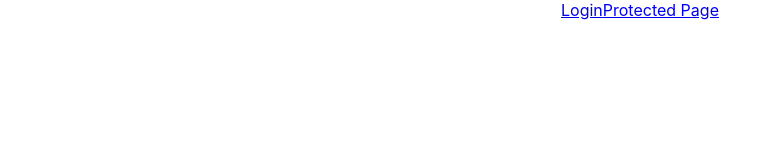
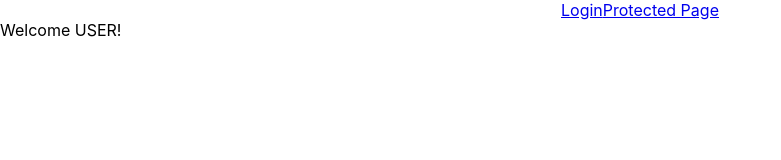
Before and after one commit to johngwells/Auth-Friends, a React (Create React App) app in the folder friends/: page / in a window 1280 px wide. Shown: the top 160 px of the page, without its empty margins (0-781 px from the left). Built offline with nearby package versions, Linux system fonts and the light colour scheme; sample sign-in values are in the browser's storage.

Commit message:
connect components to app.js

```diff
--- a/friends/src/App.js
+++ b/friends/src/App.js
@@ -2,6 +2,8 @@
 import './App.css';
 
 import Login from './components/Login';
+import PrivateRoute from './components/PrivateRoute';
+import Protected from './components/Protected';
 
 import {
   BrowserRouter as Router,
@@ -19,6 +21,7 @@
       </div>
       <Switch>
         <Route path='/login' component={Login} />
+        <PrivateRoute paht='/protected' component={Protected} />
       </Switch>
     </Router>
   );
--- a/friends/src/components/Login.js
+++ b/friends/src/components/Login.js
@@ -25,10 +25,10 @@
     axiosWithAuth()
       .post('/api/login', this.state.credentials)
       .then(res => {
-        localStorage.setItem('token', res.data.payload)
-        this.props.history.push('/protected')
+        localStorage.setItem('token', res.data.payload);
+        this.props.history.push('/protected');
       })
-      .catch(err => console.log(err))
+      .catch(err => console.log(err));
   }
 
   render() {
```
